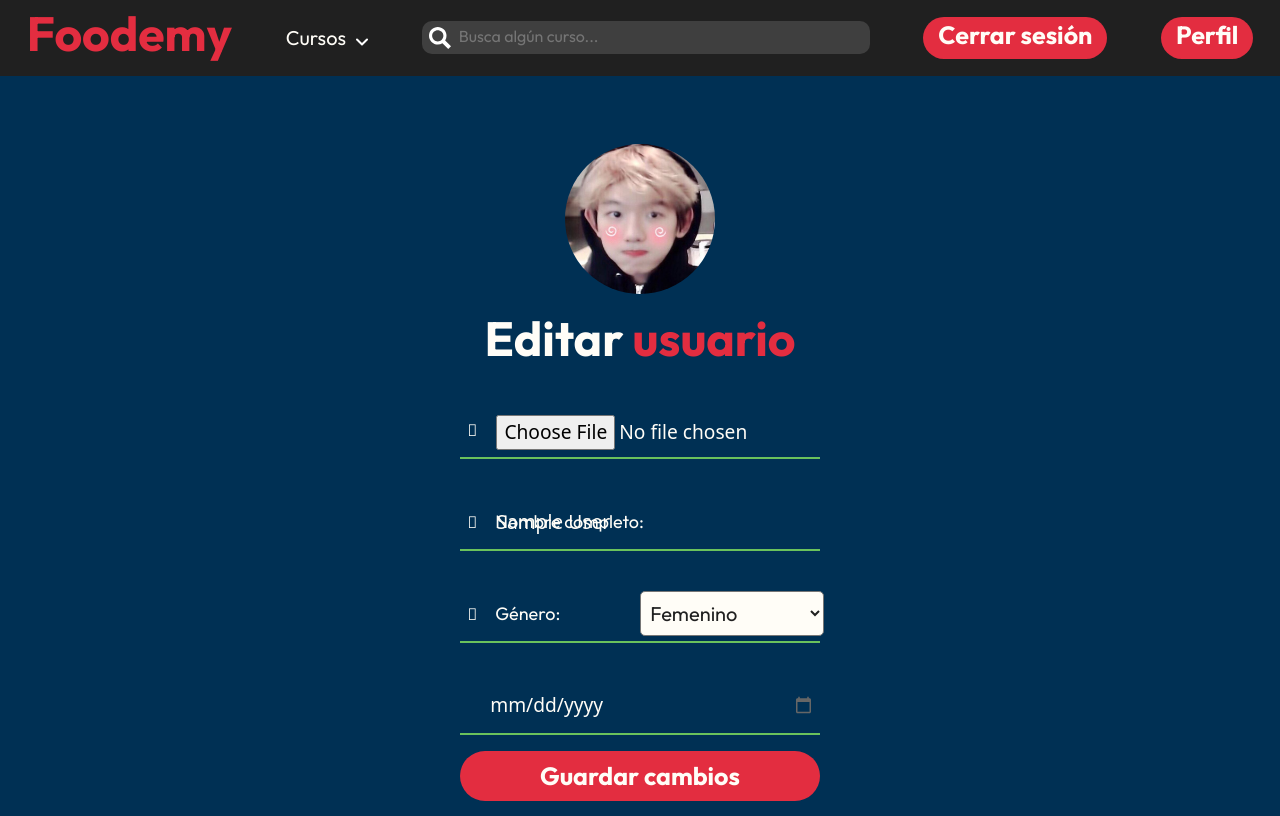
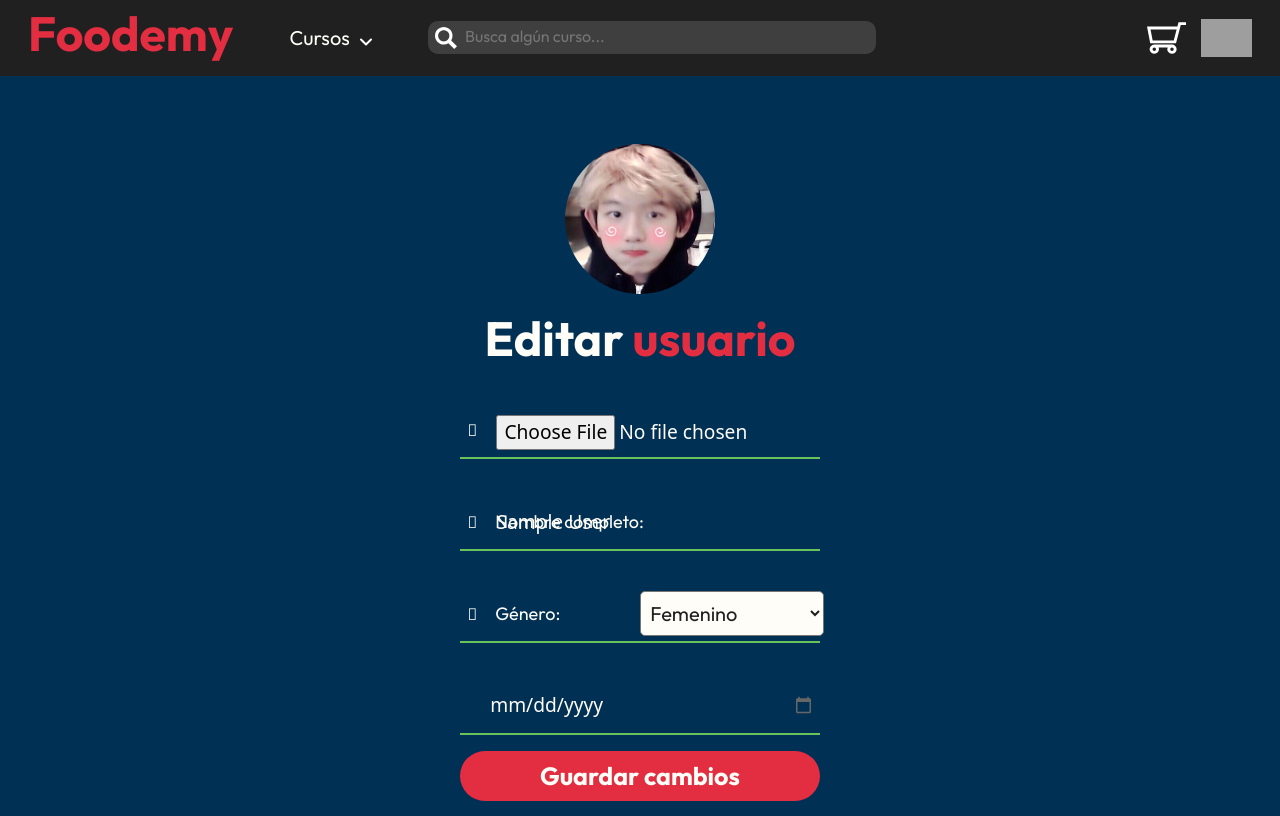
Before and after one commit to AldoIbarra/Foodemy, a PHP site: page /myProfile/editar.php in a window 1280 px wide. Shown: the top 816 px of the page. Run offline with PHP 8.4, Linux system fonts and the light colour scheme; the visitor is signed in with stand-in values (Sample User, id 1); grey boxes are pictures that could not be loaded.

Commit message:
Cambios en navBar e implementación de Menu dropdown

```diff
--- a/pages/header.php
+++ b/pages/header.php
@@ -11,19 +11,3 @@
     <title><?= $titlename ?></title>
 </head>
 <body>
-    <nav class="back-eerie">
-        <h1 class="title poppy">Foodemy</h1>
-        <button id="category-button">
-            <h4 class="baby option">Cursos</h4>
-            <img src="../resources/dropdown.svg" alt="">
-        </button>
-        <div id="searchBarContainer">
-            <button>
-                <img src="../resources/magnifying-glass-white.svg" alt="">
-            </button>
-            <input type="text" name="search-bar" id="search-bar" placeholder="Busca algún curso...">
-        </div>
-        <a href="../login/login.php" class="red-button">
-            Ingresar
-        </a>
-    </nav>
--- a/pages/logIn/login.php
+++ b/pages/logIn/login.php
@@ -4,10 +4,12 @@
     $stylename = "login.css";
     $javascript = "login.js";
 
+    require_once("../header.php");
+
     if($_SESSION){
-        require_once("../userHeader.php");
+        require_once("../userNav.php");
     }else{
-        require_once("../header.php");
+        require_once("../emptyNav.php");
     }
 ?>
 
--- a/pages/myProfile/editar.php
+++ b/pages/myProfile/editar.php
@@ -4,11 +4,13 @@
     $stylename = "editar.css";
     $javascript = "editar.js";
 
+    require_once("../header.php");
+
     if($_SESSION){
-        require_once("../userHeader.php");
+        require_once("../userNav.php");
     }else{
         header("Location:../login/login.php");
-        require_once("../header.php");
+        require_once("../emptyNav.php");
     }
 ?>
 <section id="dashboardSection">
--- a/pages/myProfile/profile.php
+++ b/pages/myProfile/profile.php
@@ -4,11 +4,13 @@
     $stylename = "profile.css";
     $javascript = "profile.js";
 
+    require_once("../header.php");
+
     if($_SESSION){
-        require_once("../userHeader.php");
+        require_once("../userNav.php");
     }else{
         header("Location:../login/login.php");
-        require_once("../header.php");
+        require_once("../emptyNav.php");
     }
 ?>
 
--- a/pages/styles.css
+++ b/pages/styles.css
@@ -167,5 +167,56 @@ nav #searchBarContainer input {
   color: #FFFDF7;
   width: 90%;
 }
+nav .cart-user {
+  display: flex;
+  align-items: center;
+  justify-content: flex-end;
+}
+nav .cart-user .cart-icon {
+  margin-right: 15px;
+}
+nav .cart-user .cart-icon img {
+  width: 3vw;
+}
+nav .cart-user .user-menu img {
+  width: 4vw;
+}
+
+.user-menu.show .user-dropdown {
+  box-shadow: -2px 4px 7px #ccc;
+  display: block;
+  z-index: 2;
+}
+
+.user-menu img:hover {
+  cursor: pointer;
+}
+
+.user-dropdown {
+  position: absolute;
+  top: 13vh;
+  display: none;
+  right: 1vw;
+  width: 220px;
+  background-color: #fff;
+}
+@media (min-width: 1400px) {
+  .user-dropdown {
+    right: 5vw;
+  }
+}
+.user-dropdown .dropdown-item {
+  color: #000;
+  display: block;
+  padding: 1rem;
+  text-decoration: none;
+}
+.user-dropdown a:active, .user-dropdown a:hover {
+  background-color: #EBF5FF;
+  cursor: pointer;
+}
+.user-dropdown p {
+  font-size: 20px;
+}
 
 /*# sourceMappingURL=styles.css.map */
--- a/pages/styles.scss
+++ b/pages/styles.scss
@@ -174,4 +174,64 @@ nav{
             width: 90%;
         }
     }
+    .cart-user {
+        display: flex;
+        align-items: center;
+        justify-content: flex-end;
+
+        .cart-icon{
+            margin-right: 15px;
+            img {
+                width: 3vw;
+            }
+        }
+        .user-menu{
+            img{
+                width: 4vw;
+            }
+        }
+    }
 }
+
+.user-menu.show {
+    .user-dropdown {
+      box-shadow: -2px 4px 7px #ccc;
+      display: block;
+      z-index: 2;
+    }
+}
+
+.user-menu{
+    img{
+        &:hover{
+            cursor: pointer;
+        }
+    }
+}
+
+.user-dropdown {
+    position: absolute;
+    top: 13vh;
+    display: none;
+    right: 1vw;
+    @media (min-width: 1400px){
+        right: 5vw;
+    }
+    width: 220px;
+    background-color: #fff;
+    .dropdown-item{
+        color: #000;
+        display: block;
+        padding: 1rem;
+        text-decoration: none;
+    }
+    a{
+        &:active, &:hover {
+          background-color: #EBF5FF;
+          cursor: pointer;
+        }
+    }
+    p{
+        font-size: 20px;
+    }
+}
--- a/pages/userHeader.php
+++ /dev/null
@@ -1,28 +0,0 @@
-<!DOCTYPE html>
-<html lang="en">
-<head>
-    <meta charset="UTF-8">
-    <meta name="viewport" content="width=device-width, initial-scale=1.0">
-    <link href="https://cdn.jsdelivr.net/npm/bootstrap@5.3.3/dist/css/bootstrap.min.css" rel="stylesheet" integrity="sha384-QWTKZyjpPEjISv5WaRU9OFeRpok6YctnYmDr5pNlyT2bRjXh0JMhjY6hW+ALEwIH" crossorigin="anonymous">
-    <link rel="stylesheet" href="../styles.css">
-    <link rel="stylesheet" href="https://cdnjs.cloudflare.com/ajax/libs/font-awesome/4.7.0/css/font-awesome.min.css">
-    <script src="https://ajax.googleapis.com/ajax/libs/jquery/3.7.1/jquery.min.js"></script>
-    <link rel="stylesheet" href= <?= $stylename ?> >
-    <title><?= $titlename ?></title>
-</head>
-<body>
-    <nav class="back-eerie">
-        <h1 class="title poppy">Foodemy</h1>
-        <button id="category-button">
-            <h4 class="baby option">Cursos</h4>
-            <img src="../resources/dropdown.svg" alt="">
-        </button>
-        <div id="searchBarContainer">
-            <button>
-                <img src="../resources/magnifying-glass-white.svg" alt="">
-            </button>
-            <input type="text" name="search-bar" id="search-bar" placeholder="Busca algún curso...">
-        </div>
-        <a class="red-button" href="../../config/cerrarSesion.php">Cerrar sesión</a>
-        <a href="../myProfile/profile.php" class="red-button">Perfil</a>
-    </nav>
--- /dev/null
+++ b/pages/userNav.php
@@ -0,0 +1,30 @@
+
+    <nav class="back-eerie">
+        <h1 class="title poppy">Foodemy</h1>
+        <button id="category-button">
+            <h4 class="baby option">Cursos</h4>
+            <img src="../resources/dropdown.svg" alt="">
+        </button>
+        <div id="searchBarContainer">
+            <button>
+                <img src="../resources/magnifying-glass-white.svg" alt="">
+            </button>
+            <input type="text" name="search-bar" id="search-bar" placeholder="Busca algún curso...">
+        </div>
+        <div class="col-3 cart-user">
+            <a class="cart-icon" href="../userCart/userCart.php">
+                <img src="../resources/whiteCart.svg" alt="">
+            </a>
+            <div class="user-menu">
+                <img src="../resources/user.svg" alt="">
+                <div class="user-dropdown">
+                    <p class="dropdown-item" id="user_name"></p>
+                    <a class="dropdown-item" href="../userprofile/userprofile.php">Perfil</a>
+                    <a class="dropdown-item" href="../cotizacionesAuth/cotizacionesAuth.php">Cotizaciones</a>
+                    <a class="dropdown-item" href="../favorites/favorites.php">Favoritos</a>
+                    <a class="dropdown-item" href="../orders/orders.php">Mis pedidos</a>
+                    <a class="dropdown-item" href="../../config/cerrarSesion.php">Cerrar sesión</a>
+                </div>
+            </div>
+        </div>
+    </nav>
```
Also changed, not shown: pages/dropdown.js (added, +14 -0 lines), pages/emptyNav.php (added, +17 -0 lines), pages/resources/user.svg (added), pages/resources/whiteCart.svg (added), 1 other file.
